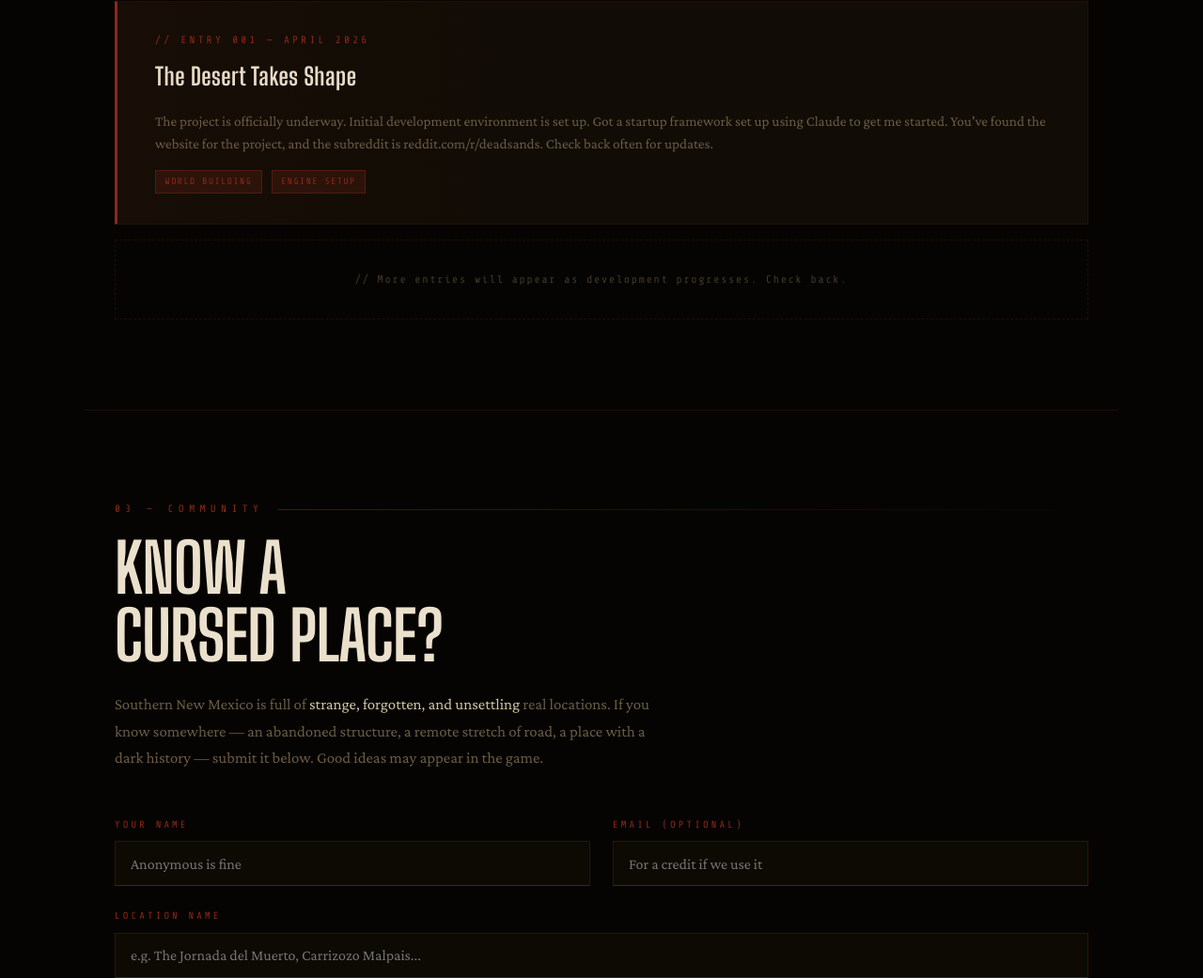
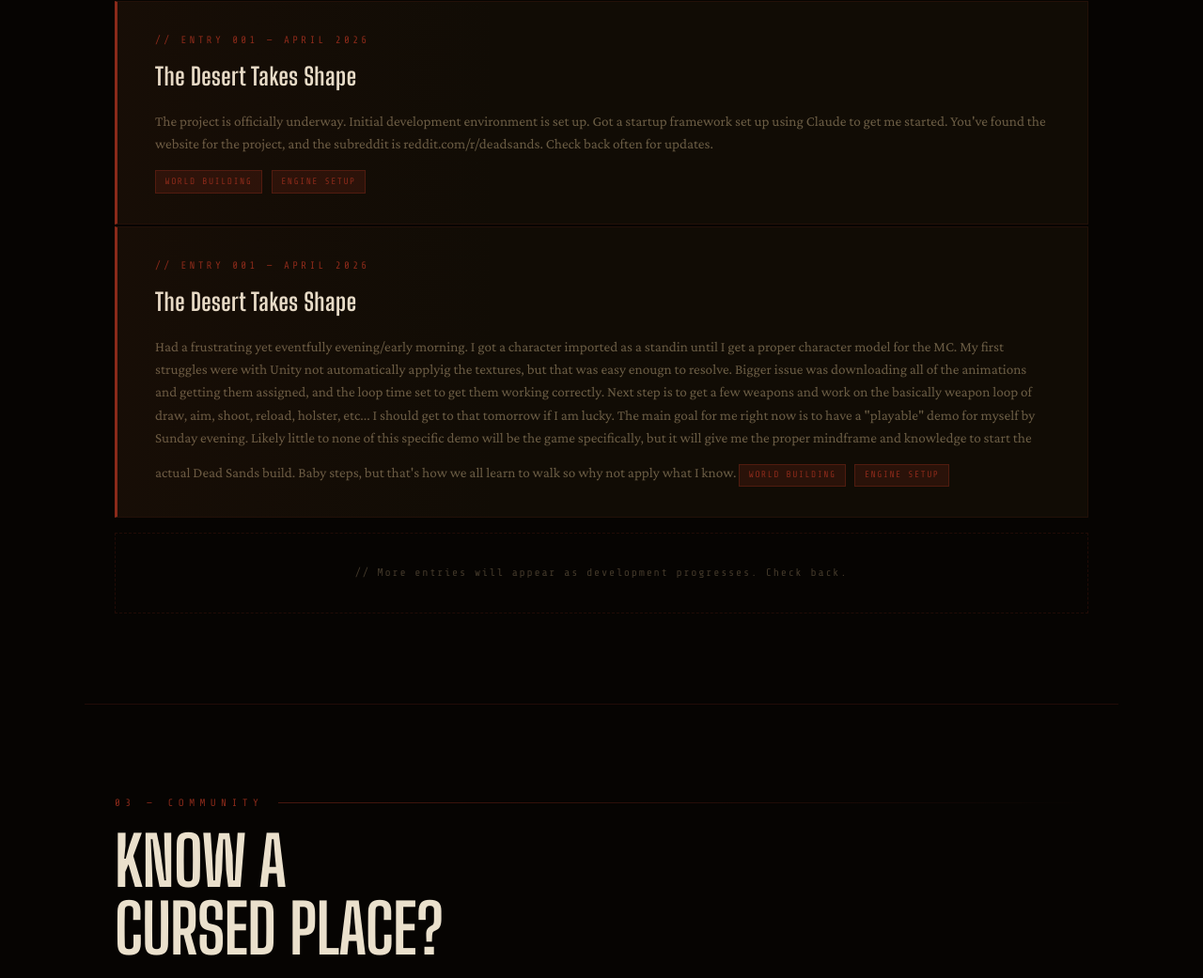
Before and after one commit to cab11150904/DeadSands, a plain HTML site: page index.html in a window 1280 px wide. Shown: the part 1933-2974 px from the top of the page at 94% size. Drawn offline with nearby package versions, Linux system fonts and the light colour scheme.

Commit message:
Added second entry.

```diff
--- a/index.html
+++ b/index.html
@@ -701,6 +701,14 @@
         <span class="log-tag">Engine Setup</span>
       </div>
 
+     <div class="log-entry">
+        <div class="log-date">// Entry 001 — April 2026</div>
+        <div class="log-title">The Desert Takes Shape</div>
+        <p class="log-body">
+          Had a frustrating yet eventfully evening/early morning.  I got a character imported as a standin until I get a proper character model for the MC. My first struggles were with Unity not automatically applyig the textures, but that was easy enougn to resolve.  Bigger issue was downloading all of the animations and getting them assigned, and the loop time set to get them working correctly.  Next step is to get a few weapons and work on the basically weapon loop of draw, aim, shoot, reload, holster, etc... I should get to that tomorrow if I am lucky.  The main goal for me right now is to have a "playable" demo for myself by Sunday evening.  Likely little to none of this specific demo will be the game specifically, but it will give me the proper mindframe and knowledge to start the actual Dead Sands build.  Baby steps, but that's how we all learn to walk so why not apply what I know.
+        <span class="log-tag">World Building</span>
+        <span class="log-tag">Engine Setup</span>
+      </div>
 
 
     </div>
```
